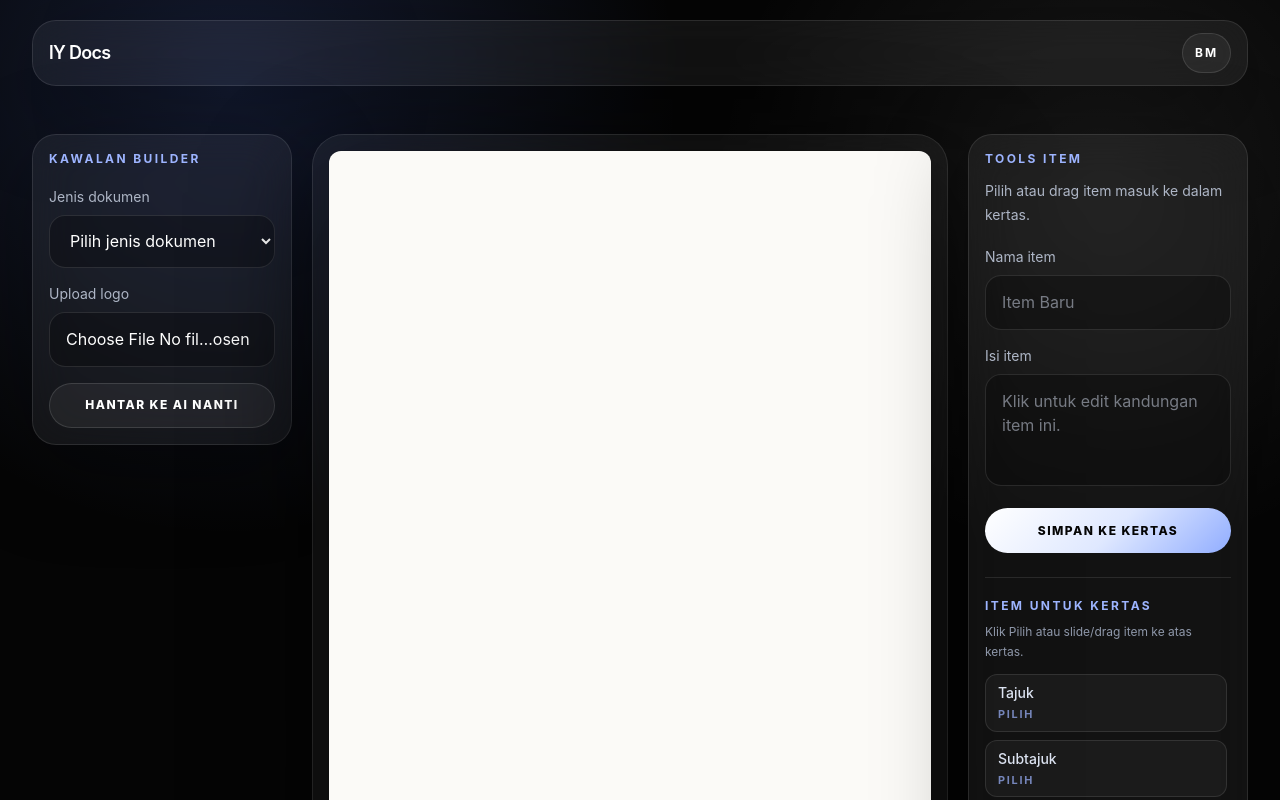
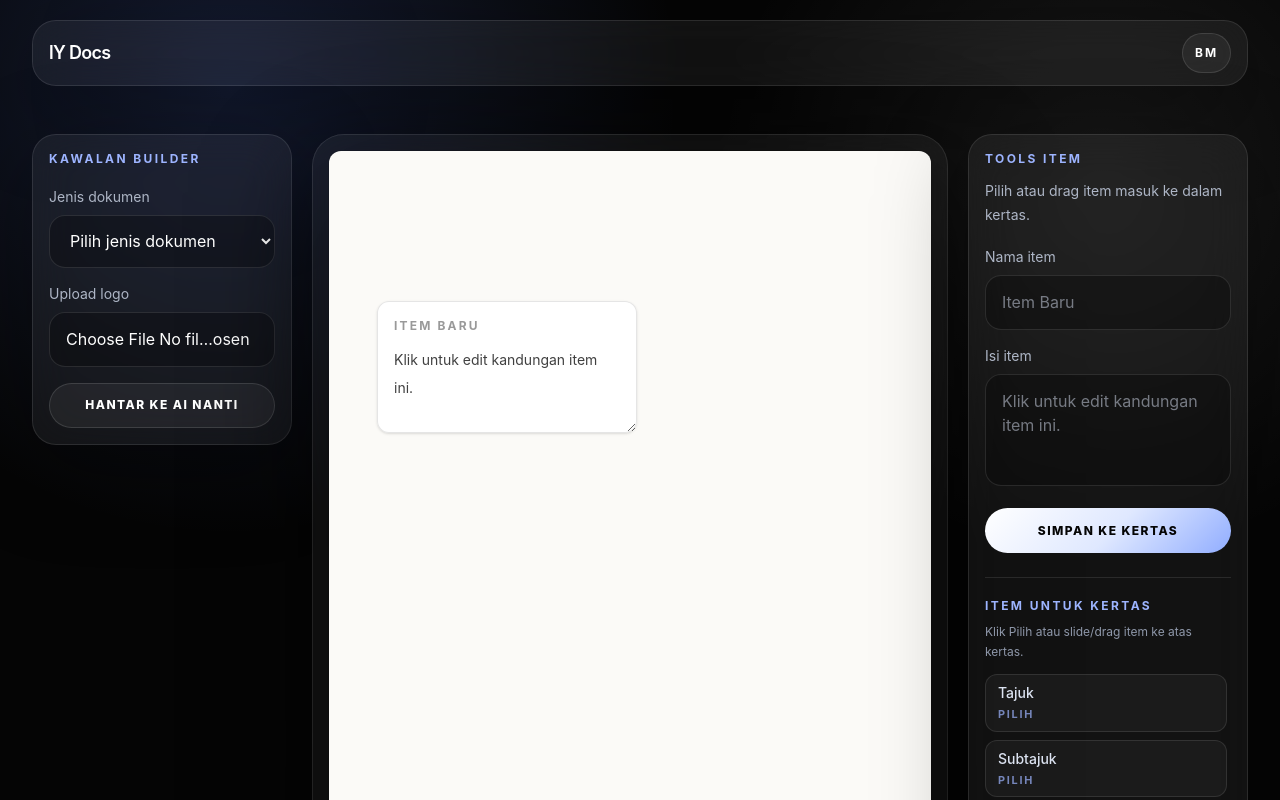
Before and after one commit to lengyagesya/lengyagesya-legacy, a Next.js app: page /builder in a window 1280 px wide. Both pictures are taken after a click on the button "SIMPAN KE KERTAS". Shown: the top 800 px of the page. Built offline with nearby package versions, Linux system fonts and the light colour scheme.

Commit message:
Fix invisible dropped items

```diff
--- a/src/app/components.tsx
+++ b/src/app/components.tsx
@@ -850,6 +850,7 @@ function DocumentBuilderContent({ initialType = "" }: { initialType?: string })
                 {blocks.map((block) => (
                   <motion.div
                     className="group absolute cursor-grab resize overflow-auto rounded-xl border border-black/10 bg-white/95 p-4 shadow-sm active:cursor-grabbing"
+                    animate={{ opacity: 1, scale: 1 }}
                     drag
                     dragConstraints={{ bottom: 920, left: 0, right: 590, top: 0 }}
                     dragMomentum={false}
@@ -861,6 +862,7 @@ function DocumentBuilderContent({ initialType = "" }: { initialType?: string })
                       left: block.x,
                       top: block.y,
                       width: block.width,
+                      zIndex: 20,
                     }}
                     transition={{ duration: 0.18 }}
                   >
```
